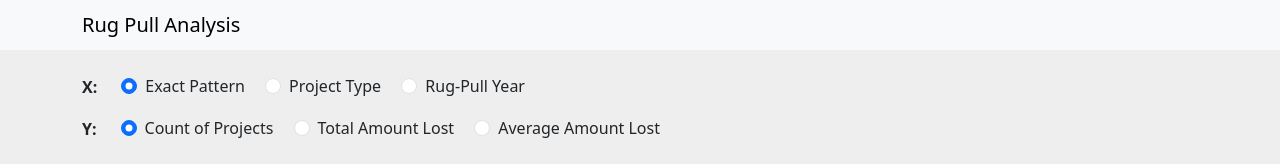
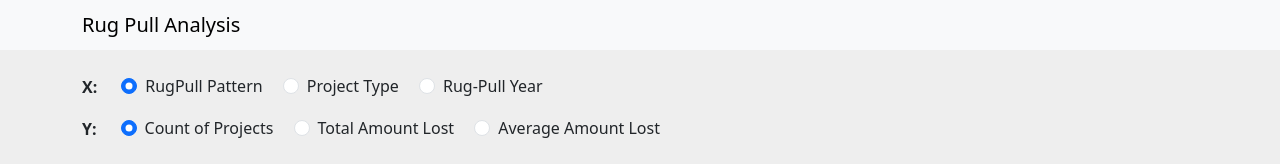
Before and after one commit to PravasGiri7/Info_Visualization, a plain HTML site: page index.html in a window 1280 px wide. Shown: the top 164 px of the page. Drawn offline with nearby package versions, Linux system fonts and the light colour scheme.

Commit message:
Update index.html

```diff
--- a/index.html
+++ b/index.html
@@ -56,7 +56,7 @@
       <div class="col">
         <div class="form-check form-check-inline">
           <input class="form-check-input" type="radio" name="x-axis" id="x-exact-pattern" value="Exact Pattern" checked>
-          <label class="form-check-label" for="x-exact-pattern">Exact Pattern</label>
+          <label class="form-check-label" for="x-exact-pattern">RugPull Pattern</label>
         </div>
         <div class="form-check form-check-inline">
           <input class="form-check-input" type="radio" name="x-axis" id="x-project-type" value="Project Type">
```
